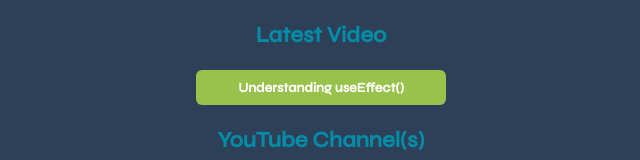
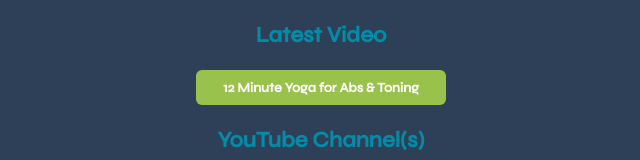
Before and after one commit to chandlerkeyes/link-tree, a React (Create React App) app: page / in a window 1280 px wide. Shown: the part 367-527 px from the top of the page, without its empty margins (319-959 px from the left). Built offline with nearby package versions, Linux system fonts and the light colour scheme.

Commit message:
Updated latest video link

```diff
--- a/src/components/link-tree/index.js
+++ b/src/components/link-tree/index.js
@@ -16,7 +16,7 @@ function LinkTree() {
                 </div>
                 <p>Subscribe - Like - Share</p>
                 <h3>Latest Video</h3>
-                <LinkButton link={LINKS.LATEST_VIDEO} text={'Understanding useEffect()'} />
+                <LinkButton link={LINKS.LATEST_VIDEO} text={'12 Minute Yoga for Abs & Toning'} />
                 <h3>YouTube Channel(s)</h3>
                 <div className="button-group-1">
                     <LinkButton link={LINKS.CHANDLER_KNOWS_BEST} text={'ChandlerKnowsBest'} />
--- a/src/contants.js
+++ b/src/contants.js
@@ -5,6 +5,6 @@ export const LINKS = {
     INSTAGRAM: 'https://www.instagram.com/chandler.keyes/',
     TWITTER: 'https://twitter.com/chandlerkeyes',
     LINKEDIN: 'https://www.linkedin.com/in/chandlerkeyes/',
-    LATEST_VIDEO: 'https://www.youtube.com/watch?v=tSPGR0jsxqU',
+    LATEST_VIDEO: 'https://www.youtube.com/watch?v=rDYSkOzMkFc',
     GITHUB: 'https://github.com/chandlerkeyes'
 }
```
